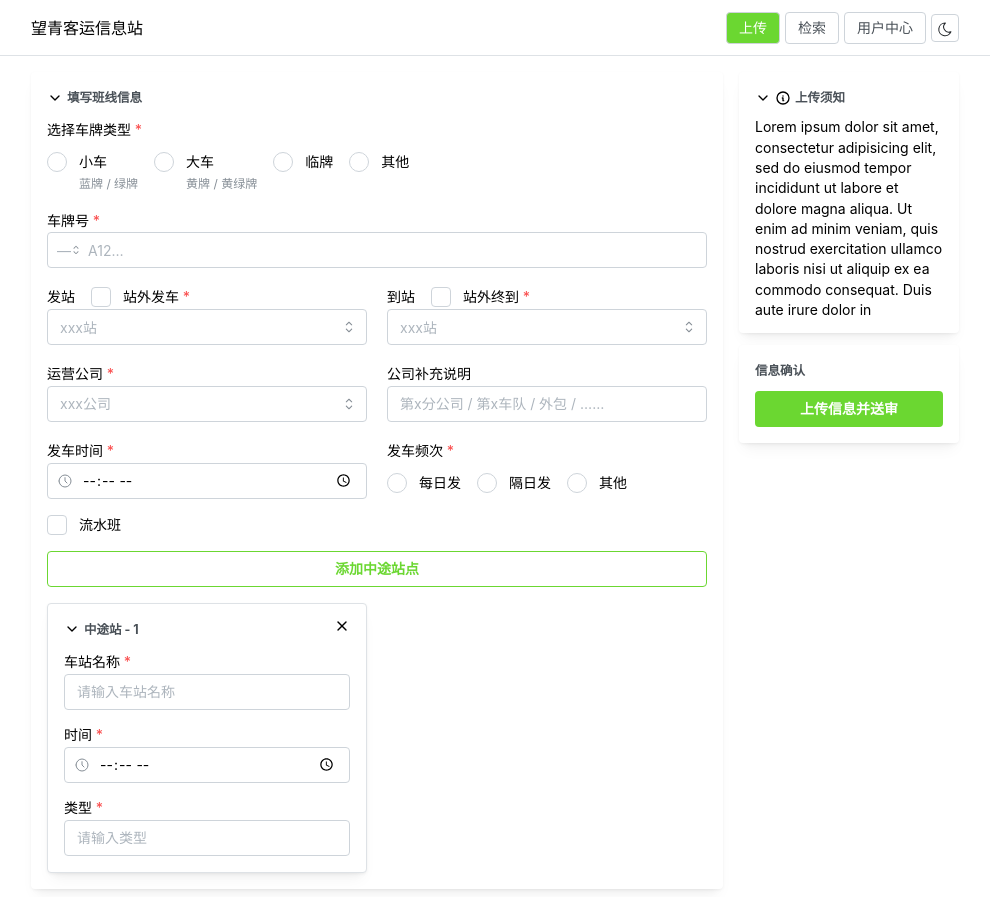
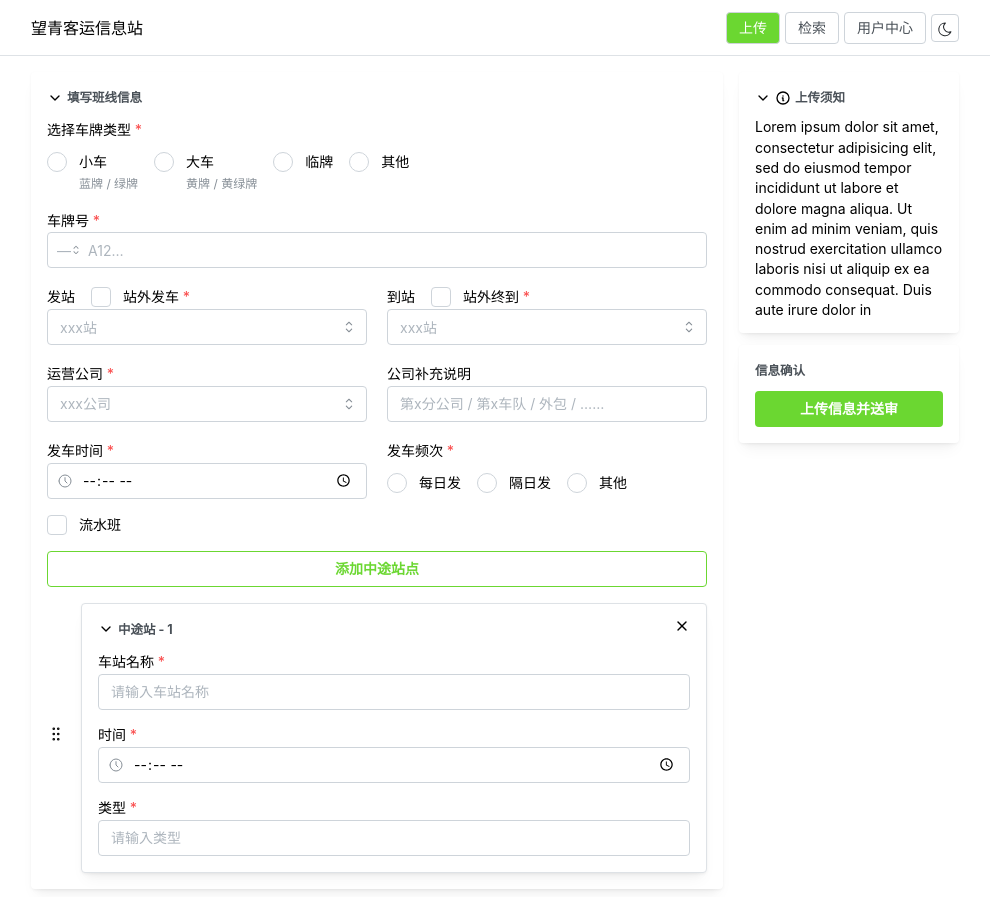
Before and after one commit to GoForceX/bus-solver, a Next.js app: page /upload/run in a window 1280 px wide. Both pictures are taken after a click on the button "添加中途站点". Shown: the whole page, without its empty margins (145-1135 px from the left). Built offline with nearby package versions, Linux system fonts and the light colour scheme.

Commit message:
feat: drag'n'drop for intermediate stations

```diff
--- a/components/CustomCard/CustomCard.tsx
+++ b/components/CustomCard/CustomCard.tsx
@@ -1,18 +1,13 @@
 import { Card, Collapse, Group, rem, Text } from '@mantine/core';
 import { useDisclosure } from '@mantine/hooks';
 import { IconChevronDown, IconChevronRight } from '@tabler/icons-react';
+import { forwardRef } from 'react';
 
 import classes from './CustomCard.module.css';
 
-export function CustomCard({
-  titleBefore,
-  title,
-  titleAfter,
-  titleEnd,
-  children,
-  collapsible,
-  withBorder,
-}: {
+export const CustomCard = forwardRef<
+  HTMLDivElement,
+  {
     titleBefore?: React.ReactNode;
     title: string;
     titleAfter?: React.ReactNode;
@@ -20,7 +15,9 @@ export function CustomCard({
     children: React.ReactNode;
     collapsible?: boolean;
     withBorder?: boolean;
-}) {
+    style?: any;
+  }
+>(({ titleBefore, title, titleAfter, titleEnd, children, collapsible, withBorder, style }, ref) => {
   const [opened, { toggle }] = useDisclosure(true);
 
   return (
@@ -31,7 +28,9 @@ export function CustomCard({
       withBorder={withBorder}
       style={{
         height: 'fit-content',
+        ...style,
       }}
+      ref={ref}
     >
       <Card.Section inheritPadding>
         <Group justify="space-between">
@@ -53,4 +52,4 @@ export function CustomCard({
       {collapsible ? <Collapse in={opened}>{children}</Collapse> : children}
     </Card>
   );
-}
+});
--- a/components/SubmitForm/IntermediateStation.tsx
+++ b/components/SubmitForm/IntermediateStation.tsx
@@ -1,18 +1,16 @@
 import { rem, Stack, TextInput } from '@mantine/core';
 import { TimeInput } from '@mantine/dates';
 import { IconClock, IconX } from '@tabler/icons-react';
+import { forwardRef } from 'react';
 
 import { CustomCard } from '../CustomCard/CustomCard';
 
-export function IntermediateStation({
-  stationKey,
-  formContext,
-  onDelete,
-}: {
+export const IntermediateStation = forwardRef<HTMLDivElement, {
   stationKey?: number;
   formContext: any;
+  style?: any;
   onDelete: (stationKey: number) => void;
-}) {
+}>(({ stationKey, formContext, style, onDelete }, ref) => {
   const form = formContext();
   return (
     <>
@@ -31,6 +29,8 @@ export function IntermediateStation({
         }
         collapsible
         withBorder
+        ref={ref}
+        style={style}
       >
         <Stack gap="sm" key={`__station.intermediate.stack_${stationKey}`}>
           <TextInput
@@ -59,4 +59,4 @@ export function IntermediateStation({
       </CustomCard>
     </>
   );
-}
+});
--- a/components/SubmitForm/SubmitRun.tsx
+++ b/components/SubmitForm/SubmitRun.tsx
@@ -10,11 +10,13 @@ import {
   Button,
   Input,
   Modal,
+  Stack,
 } from '@mantine/core';
 import { createFormContext } from '@mantine/form';
 import { TimeInput } from '@mantine/dates';
 import { useDisclosure } from '@mantine/hooks';
-import { IconClock } from '@tabler/icons-react';
+import { IconClock, IconGripVertical } from '@tabler/icons-react';
+import { DragDropContext, Draggable, Droppable } from '@hello-pangea/dnd';
 import { forwardRef, useEffect, useRef, useState } from 'react';
 
 import { plateProvince, plateValidate } from '@/app/upload/run/plateValidate';
@@ -69,7 +71,10 @@ const [FormProvider, useFormContext, useForm] = createFormContext<{
 
 export const SubmitRun = forwardRef<
   HTMLFormElement,
-  { onSubmit: (values: any) => void; onAddStation: (keys: string[]) => void }
+  {
+    onSubmit: (values: any) => void;
+    onAddStation: (keys: string[]) => void;
+  }
 >(({ onSubmit, onAddStation }, ref) => {
   const [fromStationOpened, { open: setFromStationOpened, close: setFromStationClosed }] =
     useDisclosure(false);
@@ -188,9 +193,16 @@ export const SubmitRun = forwardRef<
             }
             return undefined;
           },
-          time: (value) => {
+          time: (value, values, path) => {
+            const currentIndex = parseInt(path.split('.')[2], 10);
             if (value.length === 0) {
               return '请选择时间';
+            }
+            if (values.station.intermediate[currentIndex - 1]?.time) {
+              const previousTime = values.station.intermediate[currentIndex - 1].time;
+              if (value <= previousTime) {
+                return '时间应晚于前一站点';
+              }
             }
             return undefined;
           },
@@ -311,7 +323,6 @@ export const SubmitRun = forwardRef<
                   <Radio value="other" label="其他" />
                 </Group>
               </Radio.Group>
-
               <TextInput
                 label="车牌号"
                 placeholder="A12…"
@@ -354,7 +365,6 @@ export const SubmitRun = forwardRef<
                 }
                 leftSectionWidth={form.values.plate.type === 'other' ? undefined : rem(40)}
               />
-
               <SimpleGrid
                 cols={{ base: 1, sm: 2 }}
                 spacing={{ base: 10, sm: 'lg' }}
@@ -519,7 +529,6 @@ export const SubmitRun = forwardRef<
                   </Group>
                 </Radio.Group>
               </SimpleGrid>
-
               {form.values.schedule.frequency === 'other' ? (
                 <TextInput
                   withAsterisk
@@ -529,13 +538,11 @@ export const SubmitRun = forwardRef<
                   {...form.getInputProps('schedule.explain')}
                 />
               ) : null}
-
               <Checkbox
                 label="流水班"
                 key={form.key('shuttle.enabled')}
                 {...form.getInputProps('shuttle.enabled')}
               />
-
               {form.values.shuttle.enabled ? (
                 <SimpleGrid
                   cols={{ base: 1, sm: 2 }}
@@ -562,7 +569,6 @@ export const SubmitRun = forwardRef<
                   />
                 </SimpleGrid>
               ) : null}
-
               <Button
                 variant="outline"
                 onClick={() => {
@@ -578,14 +584,55 @@ export const SubmitRun = forwardRef<
               >
                 添加中途站点
               </Button>
+              <DragDropContext
+                onDragEnd={({ destination, source }) => {
+                  form.setFieldValue(
+                    'station.intermediate',
+                    (() => {
+                      if (!destination) {
+                        return form.values.station.intermediate;
+                      }
 
-              <SimpleGrid
-                cols={{ base: 1, sm: 2 }}
-                spacing={{ base: 10, sm: 'lg' }}
-                verticalSpacing="md"
+                      const result = Array.from(form.values.station.intermediate);
+                      const [removed] = result.splice(source.index, 1);
+                      result.splice(destination.index, 0, removed);
+                      return result;
+                    })()
+                  );
+                  form.setTouched({ 'station.intermediate': true });
+                  // verify all fields
+                  form.values.station.intermediate.forEach((_, index) => {
+                    form.validateField(`station.intermediate.${index}.name`);
+                    form.validateField(`station.intermediate.${index}.time`);
+                    form.validateField(`station.intermediate.${index}.type`);
+                  });
+                }}
               >
+                <Droppable droppableId="dnd-list" direction="vertical">
+                  {(provided) => (
+                    <Stack {...provided.droppableProps} ref={provided.innerRef}>
                       {form.values.station.intermediate.map((_, index) => (
+                        <Draggable
+                          key={`__intermediate.${index}`}
+                          index={index}
+                          draggableId={`__intermediate.${index}`}
+                        >
+                          {(itemProvided) => (
+                            <Group
+                              justify="space-around"
+                              ref={itemProvided.innerRef}
+                              {...itemProvided.draggableProps}
+                            >
+                              <div {...itemProvided.dragHandleProps}>
+                                <IconGripVertical
+                                  style={{ width: rem(18), height: rem(18) }}
+                                  stroke={1.5}
+                                />
+                              </div>
                               <IntermediateStation
+                                style={{
+                                  flexGrow: 1,
+                                }}
                                 stationKey={index}
                                 formContext={useFormContext}
                                 onDelete={() => {
@@ -595,8 +642,15 @@ export const SubmitRun = forwardRef<
                                   );
                                 }}
                               />
+                            </Group>
+                          )}
+                        </Draggable>
                       ))}
-              </SimpleGrid>
+                      {provided.placeholder}
+                    </Stack>
+                  )}
+                </Droppable>
+              </DragDropContext>
             </Flex>
           </form>
         </CustomCard>
```
Lines whose indentation alone changed are shown as unchanged.
